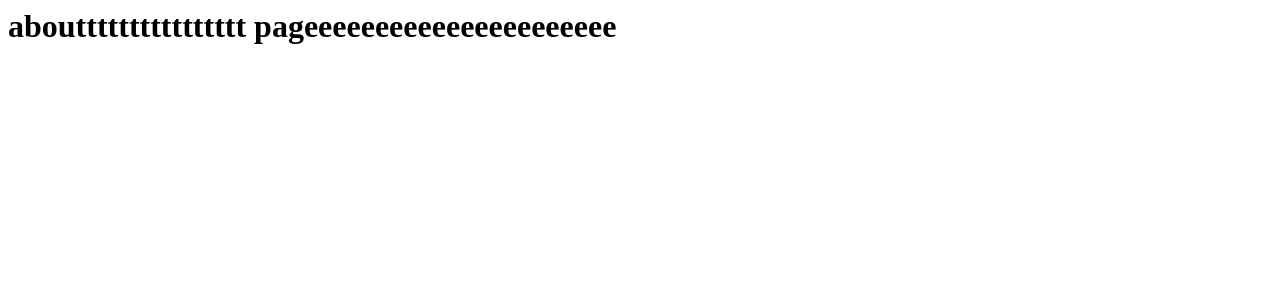
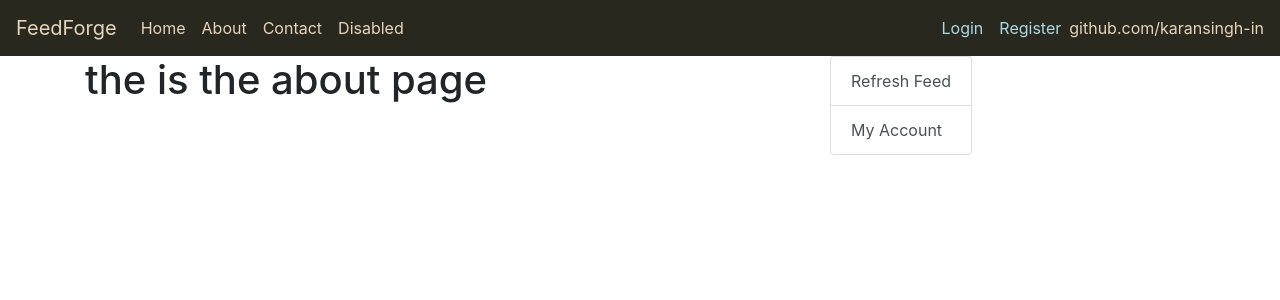
Before and after one commit to karansingh-in/FeedForge, a Django app: page /about/ in a window 1280 px wide. Shown: the top 300 px of the page. Run offline with Django 5.2, Linux system fonts and the light colour scheme.

Commit message:
ui adjustments

```diff
--- a/feed/templates/feed/about.html
+++ b/feed/templates/feed/about.html
@@ -0,0 +1,4 @@
+{%extends "feed/base.html"%}
+    {%block content%}
+        <h1>the is the about page</h1>
+    {%endblock%}
--- a/feed/templates/feed/base.html
+++ b/feed/templates/feed/base.html
@@ -15,38 +15,63 @@
         <title>FeedForge</title>
     {%endif%}
 </head>
-<body>
+<body class="background-color: #857861;">
     <header>
-    <nav class="navbar navbar-expand-lg navbar-light bg-light">
-  <a class="navbar-brand" href="#">FeedForge</a>
-  <button class="navbar-toggler" type="button" data-toggle="collapse" data-target="#navbarNav" aria-controls="navbarNav" aria-expanded="false" aria-label="Toggle navigation">
+    <nav class="navbar navbar-expand-lg navbar-light" style="background-color: #29281E;">
+  <a class="navbar-brand" href="{%url 'home-feed'%}" style="color: #E7D4BB;">FeedForge</a>
+  <button class="navbar-toggler" type="button" data-toggle="collapse" data-target="#navbarText" aria-controls="navbarText" aria-expanded="false" aria-label="Toggle navigation">
     <span class="navbar-toggler-icon"></span>
   </button>
-  <div class="collapse navbar-collapse" id="navbarNav">
-    <ul class="navbar-nav">
+  <div class="collapse navbar-collapse" id="navbarText">
+    <ul class="navbar-nav  mr-auto">
       <li class="nav-item active">
-        <a class="nav-link" href="#">Home <span class="sr-only">(current)</span></a>
+        <a class="nav-link" href="{%url 'home-feed'%}" style="color: #E7D4BB;">Home <span class="sr-only">(current)</span></a>
       </li>
       <li class="nav-item">
-        <a class="nav-link" href="#">Features</a>
+        <a class="nav-link" href="{%url 'about-feed'%}"style="color: #E7D4BB;">About</a>
       </li>
       <li class="nav-item">
-        <a class="nav-link" href="#">Pricing</a>
+        <a class="nav-link" href="{%url 'home-feed'%}"style="color: #E7D4BB;">Contact</a>
       </li>
       <li class="nav-item">
-        <a class="nav-link disabled" href="#" tabindex="-1" aria-disabled="true">Disabled</a>
+        <a class="nav-link disabled" href="#" tabindex="-1" aria-disabled="true"style="color: #E7D4BB;">Disabled</a>
       </li>
     </ul>
+
+    <ul class="navbar-nav">
+      <li class="nav-item">
+        <a class="nav-link" href="#" style="color: lightblue;">Login</a>
+      </li>
+      <li class="nav-item">
+        <a class="nav-link" href="#" style="color: lightblue;">Register</a>
+      </li>
+    </ul>
+     <span class="navbar-text" style="color: #E7D4BB;"">github.com/karansingh-in
+    </span>
   </div>
 </nav>
 </header>
+<main role="main" class="container">
+    <div class="row">
+        <div class="col-md-8">
 
 
-    <div class="container">
-    {%block content%}
+            {%block content%}
 
-    {%endblock%}
+            {%endblock%}
+        </div>
+
+        <div class="d-flex justify-content-end" >
+            <div class="list-group" style="width: auto;">
+                <a href="#" class="list-group-item list-group-item-action">Refresh Feed</a>
+                <a href="#" class="list-group-item list-group-item-action">My Account</a>
+            </div>
+        </div>
     </div>
+</main>
+
+
+
     <script src="https://code.jquery.com/jquery-3.3.1.slim.min.js" integrity="sha384-q8i/X+965DzO0rT7abK41JStQIAqVgRVzpbzo5smXKp4YfRvH+8abtTE1Pi6jizo" crossorigin="anonymous"></script>
     <script src="https://cdn.jsdelivr.net/npm/popper.js@1.14.7/dist/umd/popper.min.js" integrity="sha384-UO2eT0CpHqdSJQ6hJty5KVphtPhzWj9WO1clHTMGa3JDZwrnQq4sF86dIHNDz0W1" crossorigin="anonymous"></script>
     <script src="https://cdn.jsdelivr.net/npm/bootstrap@4.3.1/dist/js/bootstrap.min.js" integrity="sha384-JjSmVgyd0p3pXB1rRibZUAYoIIy6OrQ6VrjIEaFf/nJGzIxFDsf4x0xIM+B07jRM" crossorigin="anonymous"></script>
--- a/feed/templates/feed/home.html
+++ b/feed/templates/feed/home.html
@@ -2,7 +2,7 @@
     {%block content%}
     {% for post in posts %}
         <h2>{{post.title}}</h2>
-        <p>By {{post.name}}</p>
+        <p>By {{post.name}} on {{post.source}}</p>
         <p>{{post.content}}</p>
     {% endfor %}
     {%endblock%}
--- a/feed/views.py
+++ b/feed/views.py
@@ -5,12 +5,14 @@ post = [
     {
         'name' : 'karan',
         'title' : 'text 1',
-        'content' : 'this is testing'
+        'content' : 'this is testinggggggggggggggggggggggggggggggggggggggggggggggggggg',
+        'source' : 'github'
     },
     {
-        'name' : 'kkkk',
+        'name' : 'kkkkkk',
         'title' : 'text 2',
-        'content' : 'this si test 2'
+        'content' : 'this si test 2222222222222222222222222222222222222222222',
+        'source' : 'insta'
     }
 ]
 
@@ -21,6 +23,6 @@ def home(request):
     return render(request, 'feed/home.html', context) # location should be folder inside the templates directory/html file name
 
 def about(request):
-    return HttpResponse('<h1>aboutttttttttttttttt pageeeeeeeeeeeeeeeeeeeeee</h1>')
+    return render(request, 'feed/about.html')
 
 # Create your views here.
```
Also changed, not shown: db.sqlite3.
